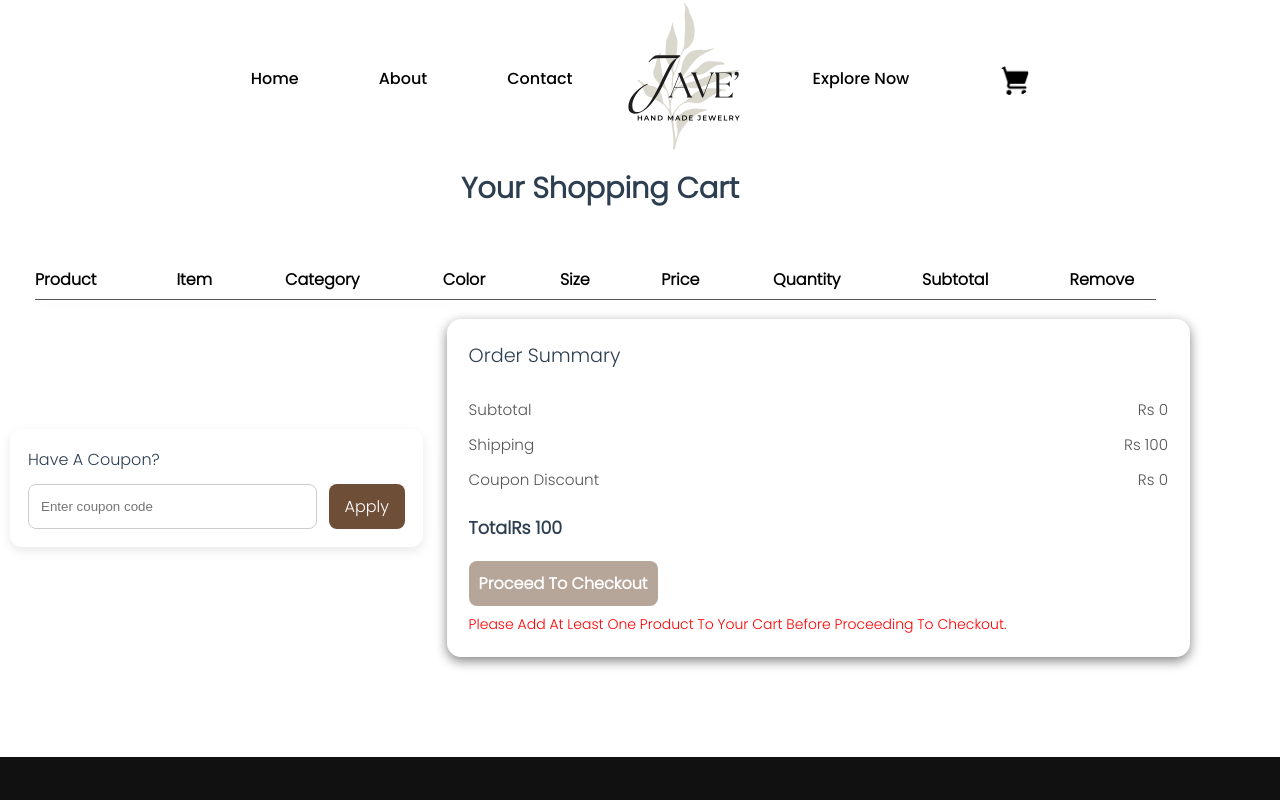
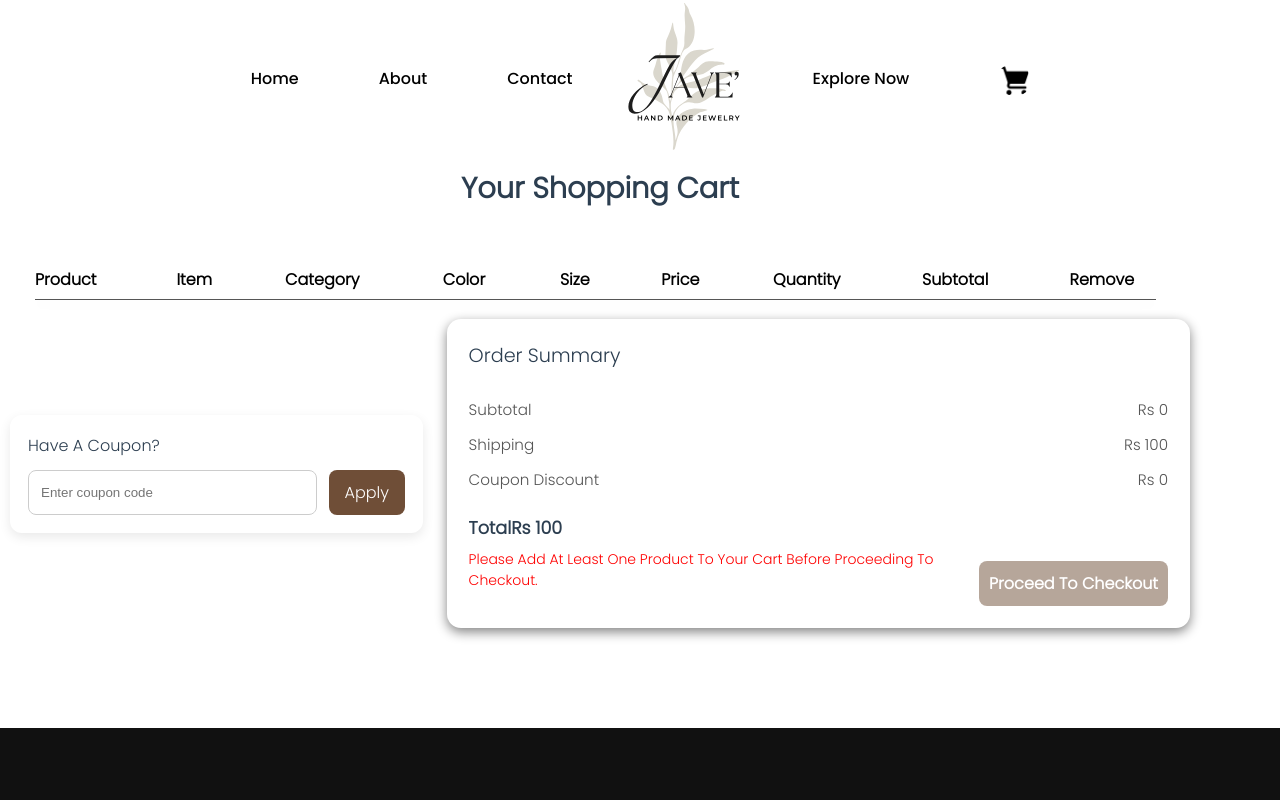
Before and after one commit to abdullahtahir001100/Aj_Creativity_pk, a React (Vite) app in the folder clint/: page /#/Cart in a window 1280 px wide. Shown: the top 800 px of the page. Built offline with nearby package versions, Linux system fonts and the light colour scheme.

Commit message:
Update globle.scss

```diff
--- a/clint/src/styles/globle.scss
+++ b/clint/src/styles/globle.scss
@@ -228,3 +228,6 @@ html {
 button:hover {
     border: none !important;
 }
+.cart-checkout-btn{
+  float: right !important;
+}
```
